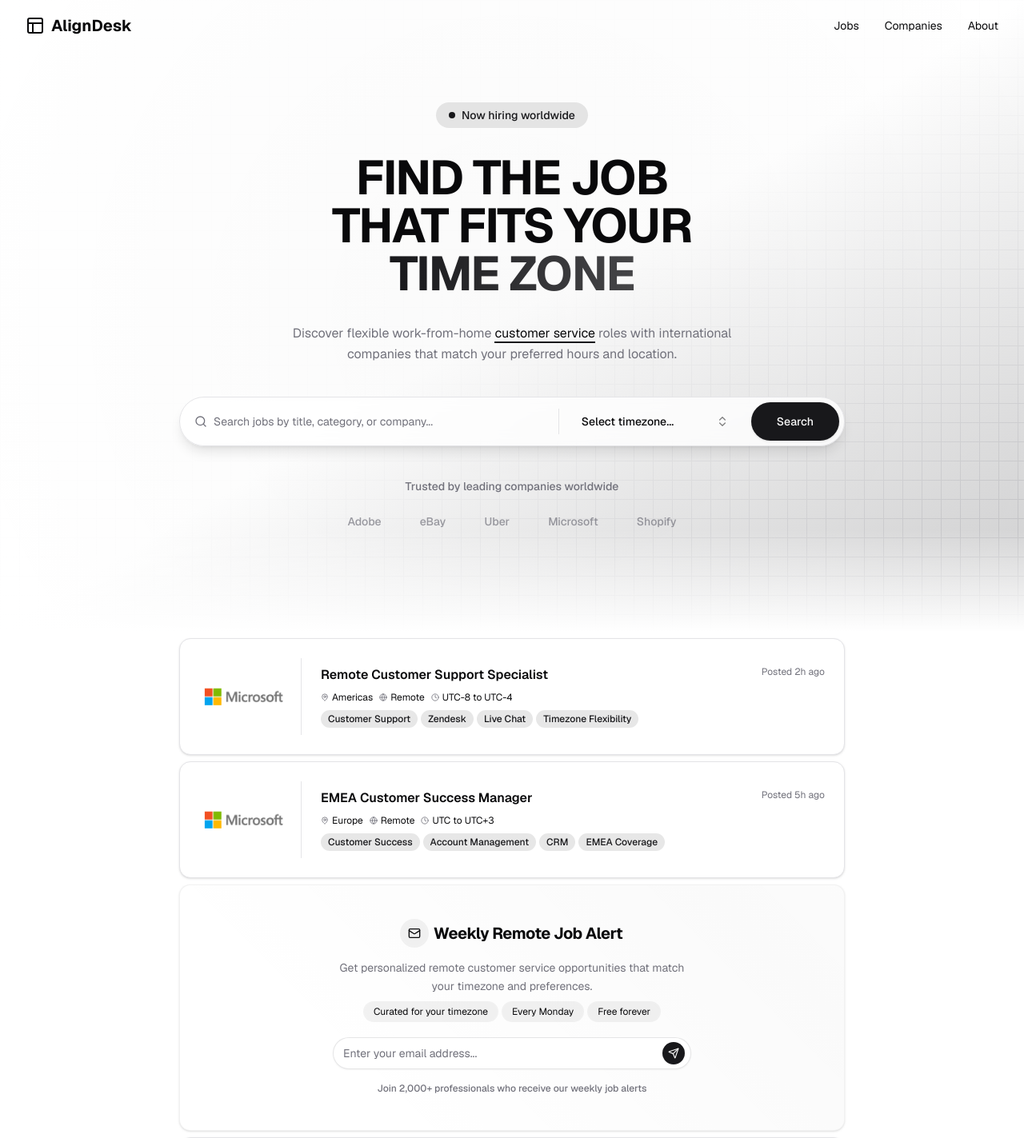
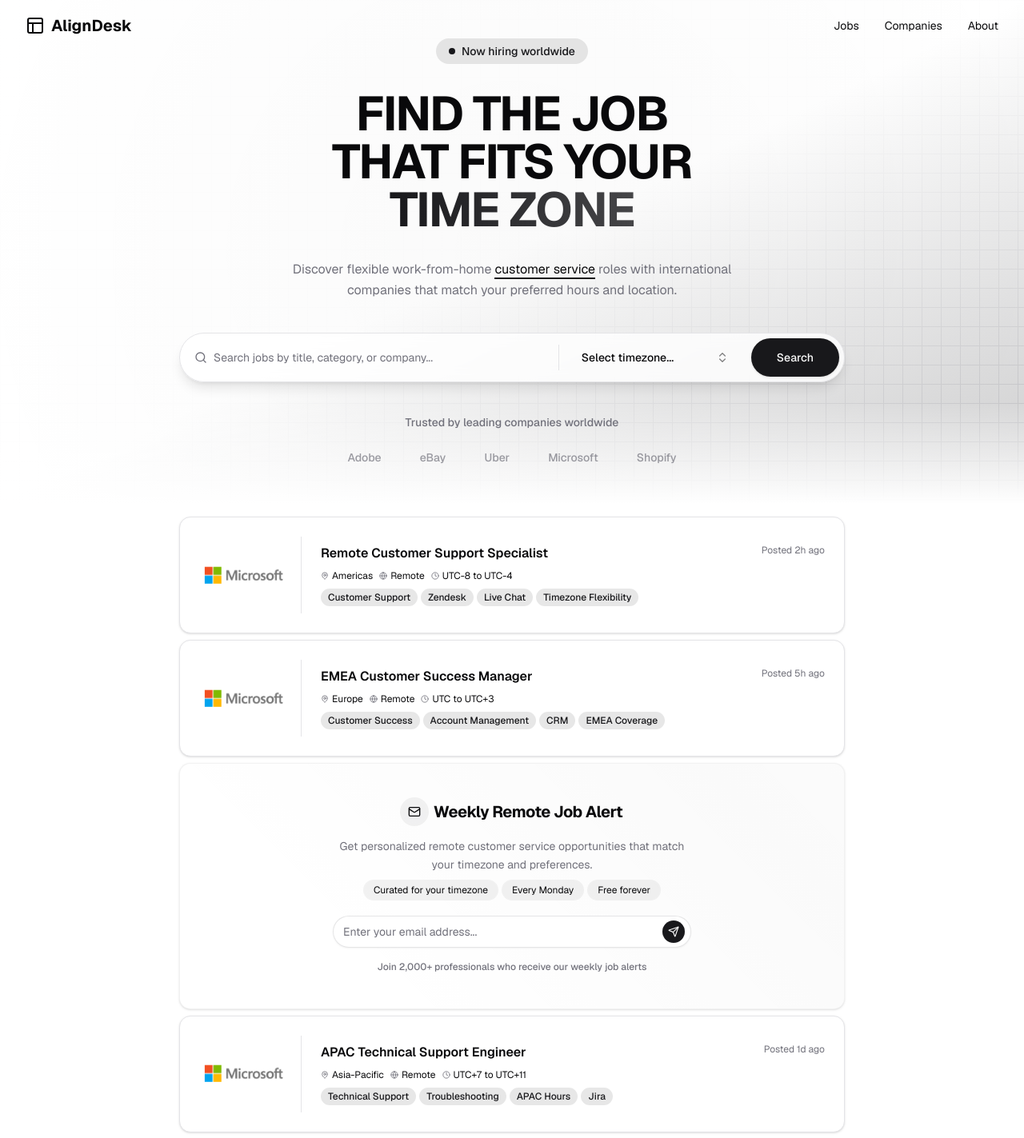
Before and after one commit to katsuragawaa/aligndesk, a Next.js app: page / in a window 1280 px wide. Shown: the top 1423 px of the page at 80% size. Built offline with nearby package versions, Linux system fonts and the light colour scheme.

Commit message:
fix: adjust padding in hero and jobs components for consistent layout

```diff
--- a/components/hero.tsx
+++ b/components/hero.tsx
@@ -46,7 +46,7 @@
   const [value, setValue] = useState("");
 
   return (
-    <section className="relative overflow-hidden py-24 md:py-32">
+    <section className="relative overflow-hidden py-12">
       <div className="absolute inset-0 -z-10">
         <div className="absolute inset-0 bg-[linear-gradient(to_right,var(--border)_1px,transparent_1px),linear-gradient(to_bottom,var(--border)_1px,transparent_1px)] bg-[size:24px_24px]" />
         <div className="from-background via-background/95 to-primary/20 absolute inset-0 bg-gradient-to-br" />
--- a/components/jobs.tsx
+++ b/components/jobs.tsx
@@ -103,7 +103,7 @@
   };
 
   return (
-    <section className="relative overflow-hidden py-2">
+    <section className="relative overflow-hidden py-4">
       <div className="mx-auto w-full max-w-4xl space-y-2 px-4 sm:px-6 lg:px-8">
         {jobs.slice(0, 2).map((job, index) => (
           <JobCard key={index} job={job} />
```
